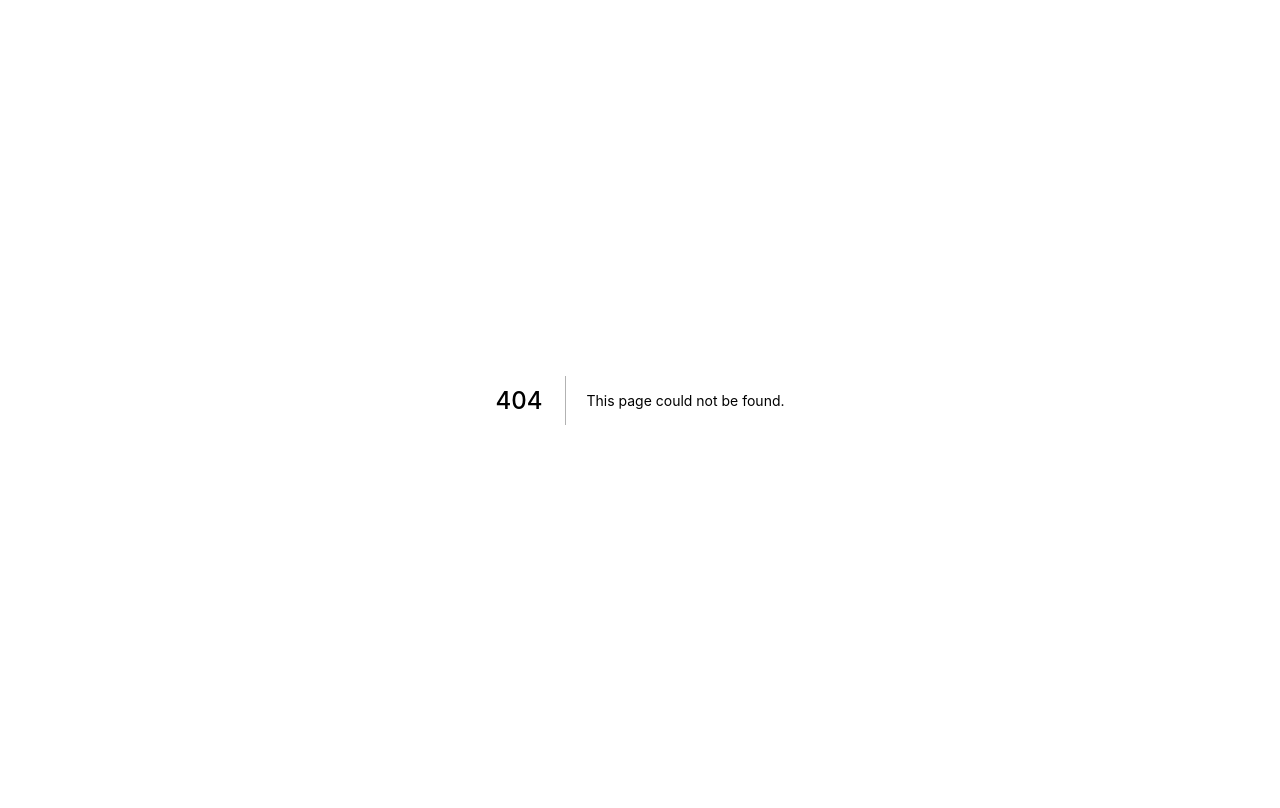
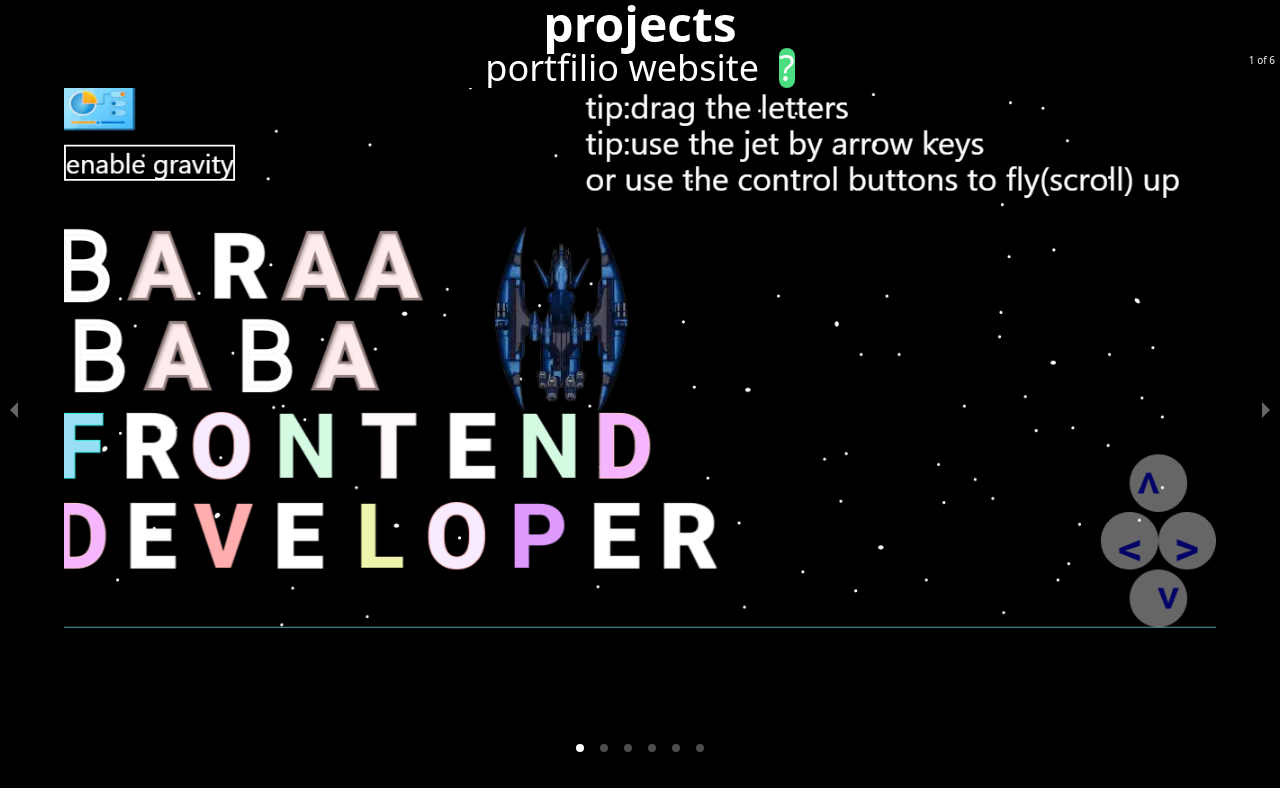
Before and after one commit to Baraa-Baba/BaraaBaba, a Next.js app: page /projectpage in a window 1280 px wide. Before the commit this address had no page. Built offline with nearby package versions, Linux system fonts and the light colour scheme.

Commit message:
improved projects and added a project page

```diff
--- a/components/projects.jsx
+++ b/components/projects.jsx
@@ -4,7 +4,7 @@ import hangmanss from '../assets/hangman.png'
 import todolist from '../assets/todolist.png'
 import imageeditorimg from '../assets/imageeditor.png'
 import scrollimage from '../assets/scroll.png'
-
+import port from '../assets/por.png'
 import Pokemonimg from '../assets/poke-pagnation.png'
 import yousafzaiimg from '../assets/malalaimg.png'
 import { Carousel } from 'react-responsive-carousel';
@@ -14,6 +14,8 @@ const Projects = () => {
     const [imageeditor, setimageeditor] = useState(false)
     const [Pokemon, setPokemon] = useState(false);
     const [yousafzai, setyousafzai] = useState(false);
+    const [portfilio, setportfilio] = useState(false)
+    const [furn, setfurn] = useState(false)
     const [scrollwebsite, setscrollwebsite] = useState(false)
     const [width, setwidth] = useState(0);
     useEffect(() => {
@@ -24,7 +26,79 @@ const Projects = () => {
     }, [])
     return (
         <div id='projects' className="carousel-wrapper text-white z-10" >
+            <h1 className="text-white text-5xl text-center font-bold">projects</h1>
             <Carousel infiniteLoop dynamicHeight={false} >
+
+                <div id='portfolio' tabIndex={14} className='project-cont'>
+                    <a href="https://baraa-baba.vercel.app/"
+                        target={'about:blank'} className="text-white text-4xl">portfilio website</a>
+                    <button title='click to see description' onClick={() => setportfilio(!portfilio)}
+                        className="text-4xl cursor-pointer rounded-full bg-green-400 ml-5">?</button>
+                    {/*this is div is to contain the iframe and overlay so the overlay fits perfectly*/}
+                    <div className='project-iframe-cont'>
+                        <div className='project-image-cont'>
+                            <Image layout='intrinsic' src={port} alt='portfolio website image' />
+                        </div>
+                        {portfilio && <div id='margin_1' className='project-desc-cont'>
+                            <h3 className='text-white text-5xl'>Description:</h3>
+                            <p className='project-desc-text'>
+                                this is my personal portfolio website it is spaced theme the idea is you
+                                can navigate the website using a jet there is a lot of things
+                                in it and I will always improve it always .
+
+                            </p>
+                            <h4 className="text-white text-4xl">Skills:</h4>
+                            <p className="text-orange-600 skills">HTML</p>
+                            <p className="text-blue-600 skills">CSS</p>
+                            <p className="text-blue-400 skills">react</p>
+                            <p className="text-blue-700 skills">Tailwind css</p>
+                            <p className="text-white skills">Next</p>
+                            <p className="text-yellow-800 skills">javascript</p>
+
+                            <h4 className="text-white text-4xl">Useful links:</h4>
+                            <a target={'about:blank'} href='https://baraa-baba.vercel.app/' className="useful-links">Website</a>
+                            <a target={'about:blank'} href='https://github.com/Baraa-Baba/portfolio-website' className="useful-links">CODE</a>
+                            <a target={'about:blank'} href='https://mostaql.com/portfolio/926084' className="useful-links">Arabic description</a>
+                            <a target={'about:blank'} href='https://dev.to/baraa_baba/the-start-of-my-portfolio-website-519l' className="useful-links">Blog</a>
+                        </div>}
+                    </div>
+                </div>
+
+                <div id='furn' tabIndex={14} className='project-cont'>
+                    <a href="https://furn-eight.vercel.app/"
+                        target={'about:blank'} className="text-white text-4xl">furn website</a>
+                    <button title='click to see description' onClick={() => setfurn(!furn)}
+                        className="text-4xl cursor-pointer rounded-full bg-green-400 ml-5">?</button>
+                    {/*this is div is to contain the iframe and overlay so the overlay fits perfectly*/}
+                    <div className='project-iframe-cont'>
+                        <iframe id='margin_000' className="project-iframe"
+                            src="https://furn-eight.vercel.app/">
+                        </iframe>
+                        {furn && <div id='margin_1' className='project-desc-cont'>
+                            <h3 className='text-white text-5xl'>Description:</h3>
+                            <p className='project-desc-text'>
+                                the role I played :
+                                converted project from HTML to next js it taught we How complicated it is actually to do that
+                                it is not just copy paste I had to change the link, script the comments install libraries instead
+                                of using script etc...
+                                I added the add to cart feature
+                                added cart view mode
+
+                            </p>
+                            <h4 className="text-white text-4xl">Skills:</h4>
+                            <p className="text-orange-600 skills">HTML</p>
+                            <p className="text-blue-600 skills">CSS</p>
+                            <p className="text-blue-400 skills">react</p>
+                            <p className="text-white skills">Next</p>
+                            <p className="text-green-500 skills">Owl carousel  </p>
+                            <p className="text-yellow-800 skills">javascript</p>
+
+                            <h4 className="text-white text-4xl">Useful links:</h4>
+                            <a target={'about:blank'} href='https://furn-eight.vercel.app/' className="useful-links">Website</a>
+                        </div>}
+                    </div>
+                </div>
+
                 <div id='hangman-game' tabIndex={14} className='project-cont'>
                     <a href="https://baraa-baba.github.io/hangman-game/"
                         target={'about:blank'} className="text-white text-4xl">hangman game</a>
@@ -52,34 +126,7 @@ const Projects = () => {
                         </div>}
                     </div>
                 </div>
-                <div id='to-do-list' tabIndex={20} className="project-cont">
-                    <a href="https://baraa-baba.github.io/to-do-list/" target={'about:blank'}
-                        className="text-white text-4xl">To do list</a>
-                    <button title='click to see description' onClick={() => settodo_desc(!todo_desc)}
-                        className="text-4xl bg-green-400 ml-5">?</button>
-                    <div className='project-iframe-cont'>
-                        <iframe id='margin_00' className="project-iframe"
-                            src="https://baraa-baba.github.io/to-do-list/">
-                        </iframe>
-                        {todo_desc && <div id='margin_4' className='project-desc-cont'>
-                            <h3 className='text-white text-5xl'>Description:</h3>
-                            <p className='project-desc-text'>
-                                this is a basic to do list that saves the todos into local storage I have done it a while ago and may make it more advance in the future.
-                            </p>
-                            <h4 className="text-white text-4xl">Skills:</h4>
-                            <p className="text-orange-600 skills">HTML</p>
-                            <p className="text-blue-600 skills">CSS</p>
-                            <p className="text-yellow-800 skills">javascript</p>
-                            <p className="text-blue-400 skills">jQuery</p>
-                            <h4 className="text-white text-4xl">Useful links:</h4>
-                            <a target={'about:blank'} href="https://github.com/Baraa-Baba/to-do-list"
-                                className="useful-links">CODE</a>
-                            <a target={'about:blank'} href="https://baraa-baba.github.io/to-do-list/" className="useful-links">Website</a>
-                            <a target={'about:blank'} href="https://mostaql.com/portfolio/897566" className="useful-links">Arabic description</a>
-                        </div>}
-                    </div>
 
-                </div>
                 <div id='image-editor' tabIndex={30} className='project-cont'>
                     <a href="https://baraa-baba.github.io/image-editor/" target={'about:blank'} className="text-white text-4xl">image editor</a>
 
@@ -167,7 +214,6 @@ const Projects = () => {
                     </div>
                 </div>
             </Carousel>
-            <h1 className="text-white text-5xl text-center font-bold">projects</h1>
         </div >
     )
 }
--- /dev/null
+++ b/pages/projectpage.js
@@ -0,0 +1,22 @@
+import React from 'react';
+import Projects from '../components/projects';
+import bg from '../assets/star.svg'
+const Projectpage = () => {
+    return (
+        <div className="bg">
+            <Projects />
+            <style jsx>{`
+                html{
+                    min-height:300vh !important;
+                    overflow:scroll !important;
+                }
+                body,.bg{
+    background: black;
+
+                }
+                `}</style>
+        </div>
+    );
+}
+
+export default Projectpage;
--- a/styles/globals.css
+++ b/styles/globals.css
@@ -27,7 +27,7 @@
 
 html {
     max-width: 100vw;
-    overflow: hidden;
+    overflow:hidden
 }
 
 body {
@@ -106,7 +106,7 @@ body {
 @layer components {
 
     .useful-links {
-        @apply text-cyan-500 hover:text-cyan-400 text-3xl sm:block inline-block mr-10
+        @apply text-cyan-500 hover:text-cyan-400 text-3xl inline-block bg-gray-800 mr-10
     }
 
     .contact-input {
@@ -115,8 +115,8 @@ body {
     }
 
     .skills {
-        @apply rounded-full mr-4 sm:bg-transparent bg-gray-300 inline-block sm:block
-        text-2xl p-1 font-bold
+        @apply rounded-full mr-4  bg-gray-800  inline-block p-2
+        text-2xl  font-bold
     }
     .fast_travel_button{
         @apply md:text-4xl text-3xl block font-bold mb-2 hover:text-5xl
@@ -125,16 +125,20 @@ body {
         @apply h-[90vh]  w-[100vw]
     }
     .project-iframe-cont{
-        @apply relative h-[100vh]
+        @apply relative min-h-[100vh]
     }
     .project-iframe{
-        @apply h-[100vh] min-w-[100vw] sm:min-w-[75vw]
+        @apply min-h-[200vh] min-w-[100vw] sm:min-w-[75vw]
     }
     .project-desc-cont{
-        @apply min-w-[100vw] m-0 p-0 sm:w-[95vw]  h-[100%] top-0 z-50 left-0 sm:left-[2.5vw] absolute bg-opacity-80 bg-black
+        @apply min-w-[100vw] m-0 p-0 sm:w-[95vw] min-h-[200vh] top-0 z-50 left-0 sm:left-[2.5vw]
+        absolute bg-opacity-80 bg-black
     }
     .project-desc-text{
-        @apply text-white text-3xl max-w-[100vw] w-[40rem] mx-auto
+        @apply text-white text-3xl max-w-[100vw] w-[60rem] mx-auto font-semibold
+    }
+    .project-image-cont{
+        @apply w-[90vw] mx-auto
     }
     @media (max-width: 640px) {
     #margin_0{
@@ -187,7 +191,9 @@ body {
     background:white;
     background-image: url(../assets/github-icon.png);
 }
-
+.project-desc-cont{
+    margin: 0 0 0 0 !important
+}
 @keyframes fade {
     from {
         opacity: 0;
```
Also changed, not shown: assets/por.png (added).
